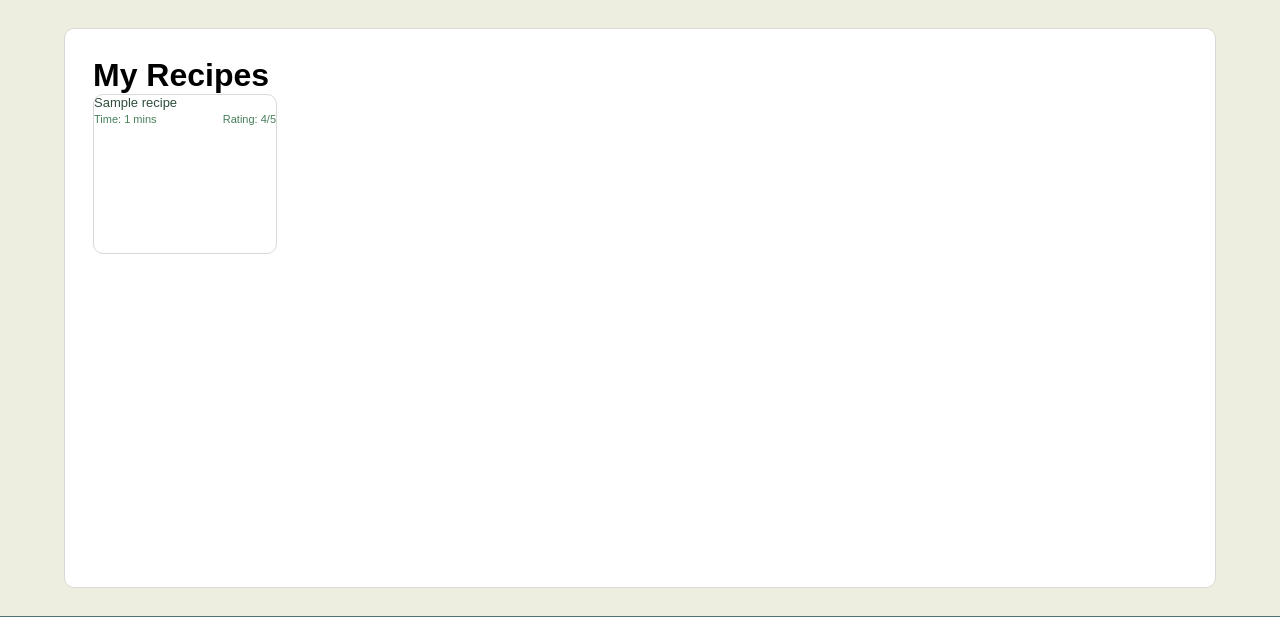
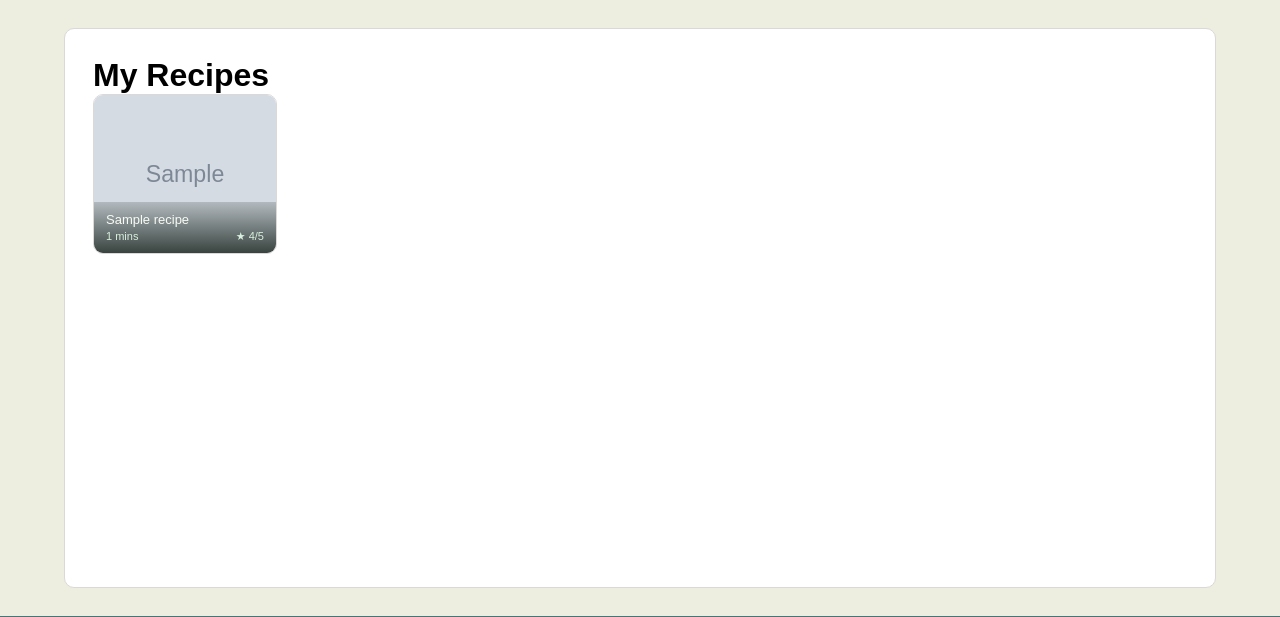
Before and after one commit to 347s26/CookinForDummies, a Django app: page /my-recipes/ in a window 1280 px wide. Shown: the part 52-669 px from the top of the page. Run offline with Django 5.2, Linux system fonts and the light colour scheme; a user stored in the database is signed in; tables that the repository leaves empty hold one stand-in row (values such as "Sample post"); grey boxes marked "Sample" are stand-in pictures.

Commit message:
added to requirements

```diff
--- a/catalog/templates/catalog/my_recipes.html
+++ b/catalog/templates/catalog/my_recipes.html
@@ -3,24 +3,26 @@
 {% block content %}
     <h1>My Recipes</h1>
     <div class="recipe-list">
-        {% if recipes %}
-            {% for recipe in recipes %}
-                <a href="{{ recipe.get_absolute_url }}" class="recipe-card-link">
-                    <div class="recipe-card">
-
-                        <h2 class="recipe-title">{{ recipe.title }}</h2>
-
-                        <div class="recipe-meta">
-                            <span class="time">Time: {{ recipe.time_to_make }} mins</span>
-                            <span class="rating">Rating: {{ recipe.rating }}/5</span>
-                        </div>
-
-                    </div>
-                </a>
-
-            {% endfor %}
-        {% else %}
-            <p>No recipes found.</p>
-        {% endif %}
+        {% for recipe in recipes %}
+        <a href="{{ recipe.get_absolute_url }}" class="recipe-card-link" title="Open recipe: {{ recipe.title }} ({{ recipe.time_to_make }} mins, rating {{ recipe.rating }}/5)">
+            <div class="recipe-card" title="Open recipe: {{ recipe.title }}">
+                {% if recipe.image_url %}
+                    <div class="recipe-card-image" style="background-image: url('{{ recipe.image_url }}'); background-size: cover; background-position: center;"></div>
+                {% else %}
+                    <div class="recipe-card-image recipe-card-image-placeholder">No image yet</div>
+                {% endif %}
+                <div class="recipe-card-bottom">
+                    <p class="recipe-title">{{ recipe.title }}</p>
+                    <div class="recipe-meta"><span>{{ recipe.time_to_make }} mins</span><span>★ {{ recipe.rating }}/5</span></div>
+                </div>
+            </div>
+        </a>
+        {% empty %}
+        <div class="recipe-card" title="No recipe cards available yet">
+            <div class="recipe-card-bottom">
+                <p class="recipe-title">No recipes found yet.</p>
+            </div>
+        </div>
+        {% endfor %}
     </div>
 {% endblock %}
--- a/requirements.txt
+++ b/requirements.txt
@@ -4,3 +4,4 @@ gunicorn
 django-ninja
 psycopg~=3.1
 django-allauth
+requests
```
Also changed, not shown: catalog/forms.py (+11 -0 lines).
